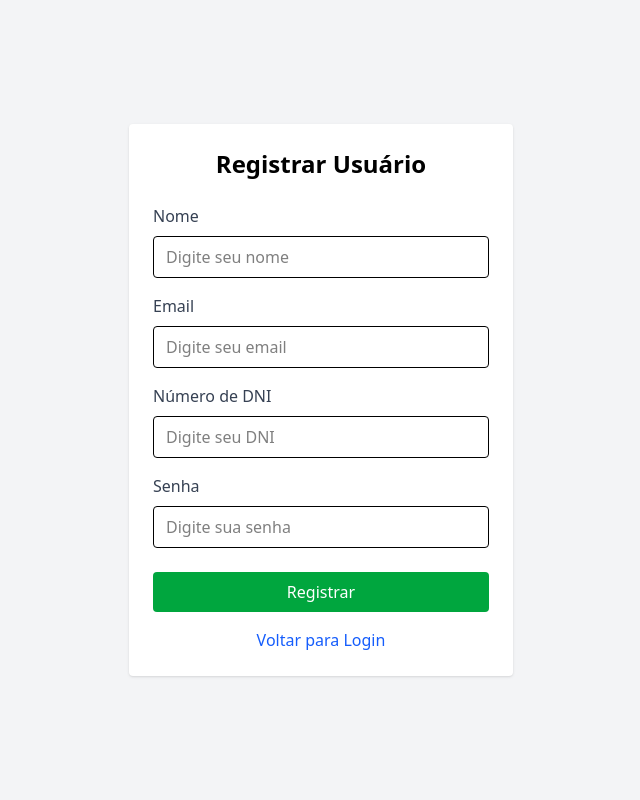
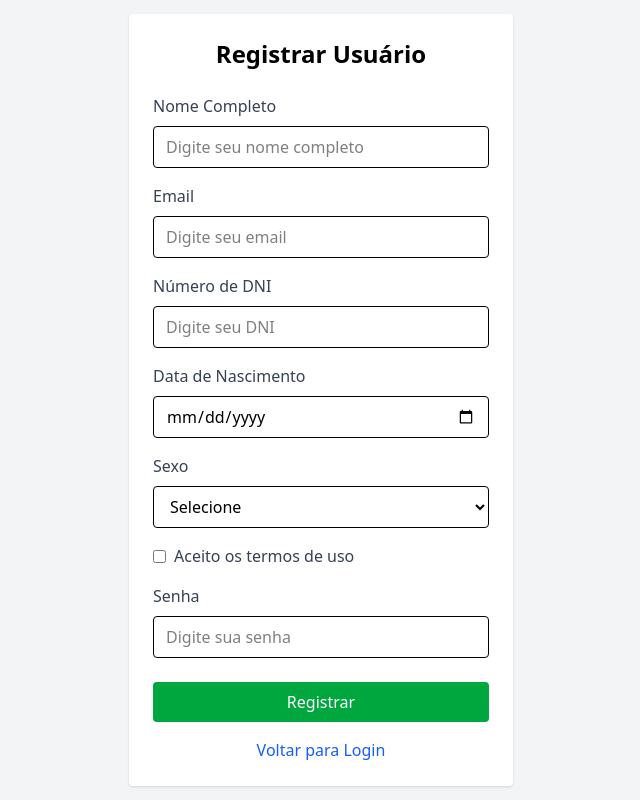
Before and after one commit to emanueldjn/medwise-front, a React (Vite) app: page /register in a window 1280 px wide. Shown: the whole page, without its empty margins (319-959 px from the left). Built offline with nearby package versions, Linux system fonts and the light colour scheme.

Commit message:
subindo front

```diff
--- a/src/components/forms/RegisterForm.jsx
+++ b/src/components/forms/RegisterForm.jsx
@@ -3,10 +3,13 @@ import { useNavigate, Link } from 'react-router-dom'
 import axios from 'axios'
 
 const RegisterForm = () => {
-    const [nome, setNome] = useState('')
+    const [nome_completo, setNomeCompleto] = useState('')
     const [email, setEmail] = useState('')
     const [nDni, setNDni] = useState('')
-    const [senha, setSenha] = useState('')
+    const [password, setPassword] = useState('')
+    const [data_nascimento, setDataNascimento] = useState('')
+    const [sexo, setSexo] = useState('')
+    const [aceita_termos, setAceitaTermos] = useState(false)
     const [error, setError] = useState('')
     const [loading, setLoading] = useState(false)
     const navigate = useNavigate()
@@ -17,23 +20,23 @@ const RegisterForm = () => {
     const handleSubmit = async (e) => {
         e.preventDefault()
         setError('')
-        if (!nome || !email || !nDni || !senha) {
-            setError('Preencha todos os campos.')
+        if (!nome_completo || !email || !nDni || !password || !data_nascimento || !sexo || !aceita_termos) {
+            setError('Preencha todos os campos e aceite os termos.')
             return
         }
         if (!validateEmail(email)) {
             setError('Email inválido.')
             return
         }
-        if (!validateSenha(senha)) {
+        if (!validateSenha(password)) {
             setError('A senha deve ter pelo menos 6 caracteres.')
             return
         }
         setLoading(true)
         try {
             await axios.post(
-                'https://medwise-wu7i.vercel.app/api/users/register',
-                { nome, email, nDni, senha }
+                'https://medwise-back.onrender.com/api/register',
+                { nome_completo, email, password, nDni, data_nascimento, sexo, aceita_termos }
             )
             navigate('/login')
         } catch (err) {
@@ -54,14 +57,14 @@ const RegisterForm = () => {
                     <div className="mb-4 text-red-600 text-center">{error}</div>
                 )}
                 <div className="mb-4">
-                    <label htmlFor="nome" className="block text-gray-700 mb-2">Nome</label>
+                    <label htmlFor="nome_completo" className="block text-gray-700 mb-2">Nome Completo</label>
                     <input
                         type="text"
-                        id="nome"
+                        id="nome_completo"
                         className="w-full px-3 py-2 border rounded focus:outline-none focus:ring focus:border-blue-500"
-                        placeholder="Digite seu nome"
-                        value={nome}
-                        onChange={e => setNome(e.target.value)}
+                        placeholder="Digite seu nome completo"
+                        value={nome_completo}
+                        onChange={e => setNomeCompleto(e.target.value)}
                     />
                 </div>
                 <div className="mb-4">
@@ -86,15 +89,50 @@ const RegisterForm = () => {
                         onChange={e => setNDni(e.target.value)}
                     />
                 </div>
+                <div className="mb-4">
+                    <label htmlFor="data_nascimento" className="block text-gray-700 mb-2">Data de Nascimento</label>
+                    <input
+                        type="date"
+                        id="data_nascimento"
+                        className="w-full px-3 py-2 border rounded focus:outline-none focus:ring focus:border-blue-500"
+                        value={data_nascimento}
+                        onChange={e => setDataNascimento(e.target.value)}
+                    />
+                </div>
+                <div className="mb-4">
+                    <label htmlFor="sexo" className="block text-gray-700 mb-2">Sexo</label>
+                    <select
+                        id="sexo"
+                        className="w-full px-3 py-2 border rounded focus:outline-none focus:ring focus:border-blue-500"
+                        value={sexo}
+                        onChange={e => setSexo(e.target.value)}
+                    >
+                        <option value="">Selecione</option>
+                        <option value="masculino">Masculino</option>
+                        <option value="feminino">Feminino</option>
+                        <option value="outro">Outro</option>
+                    </select>
+                </div>
+                <div className="mb-4">
+                    <label className="flex items-center">
+                        <input
+                            type="checkbox"
+                            checked={aceita_termos}
+                            onChange={e => setAceitaTermos(e.target.checked)}
+                            className="mr-2"
+                        />
+                        <span className="text-gray-700">Aceito os termos de uso</span>
+                    </label>
+                </div>
                 <div className="mb-6">
-                    <label htmlFor="senha" className="block text-gray-700 mb-2">Senha</label>
+                    <label htmlFor="password" className="block text-gray-700 mb-2">Senha</label>
                     <input
                         type="password"
-                        id="senha"
+                        id="password"
                         className="w-full px-3 py-2 border rounded focus:outline-none focus:ring focus:border-blue-500"
                         placeholder="Digite sua senha"
-                        value={senha}
-                        onChange={e => setSenha(e.target.value)}
+                        value={password}
+                        onChange={e => setPassword(e.target.value)}
                     />
                 </div>
                 <button
```
